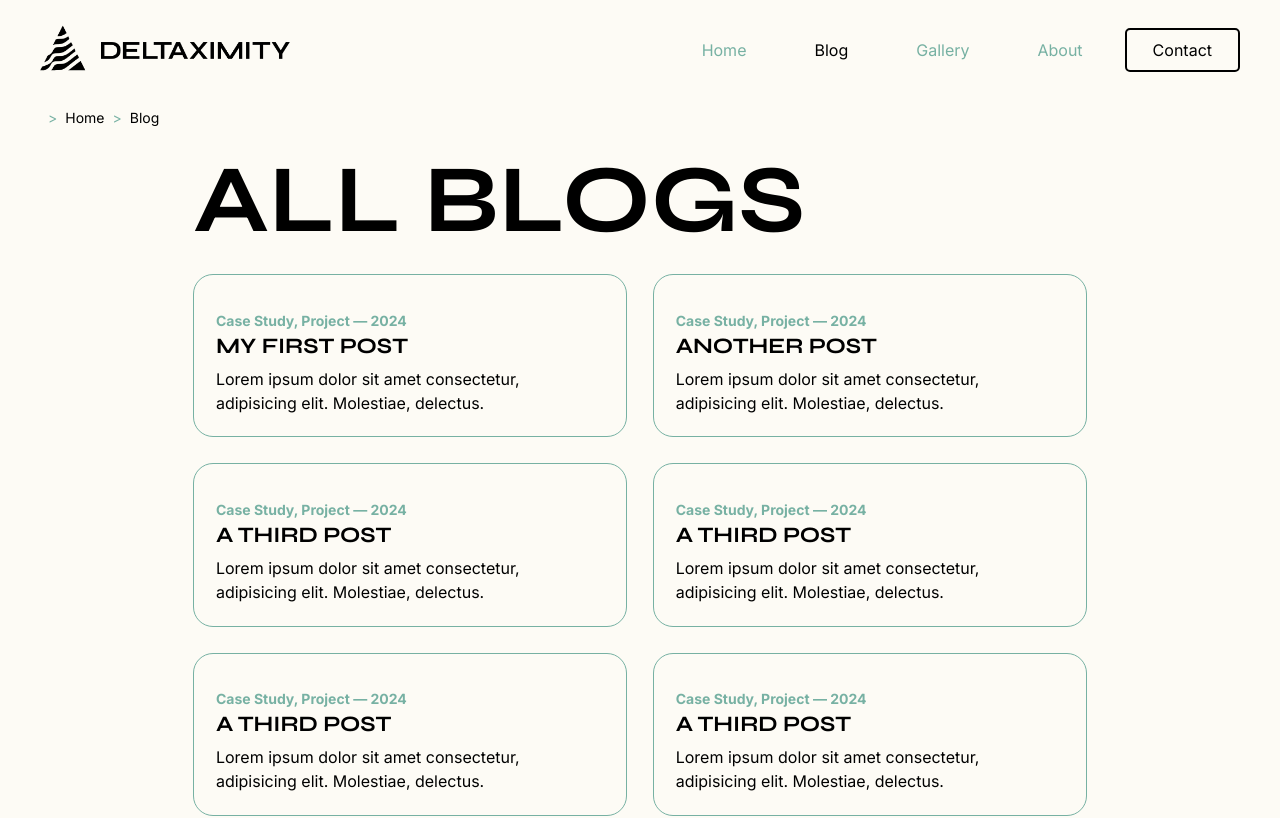
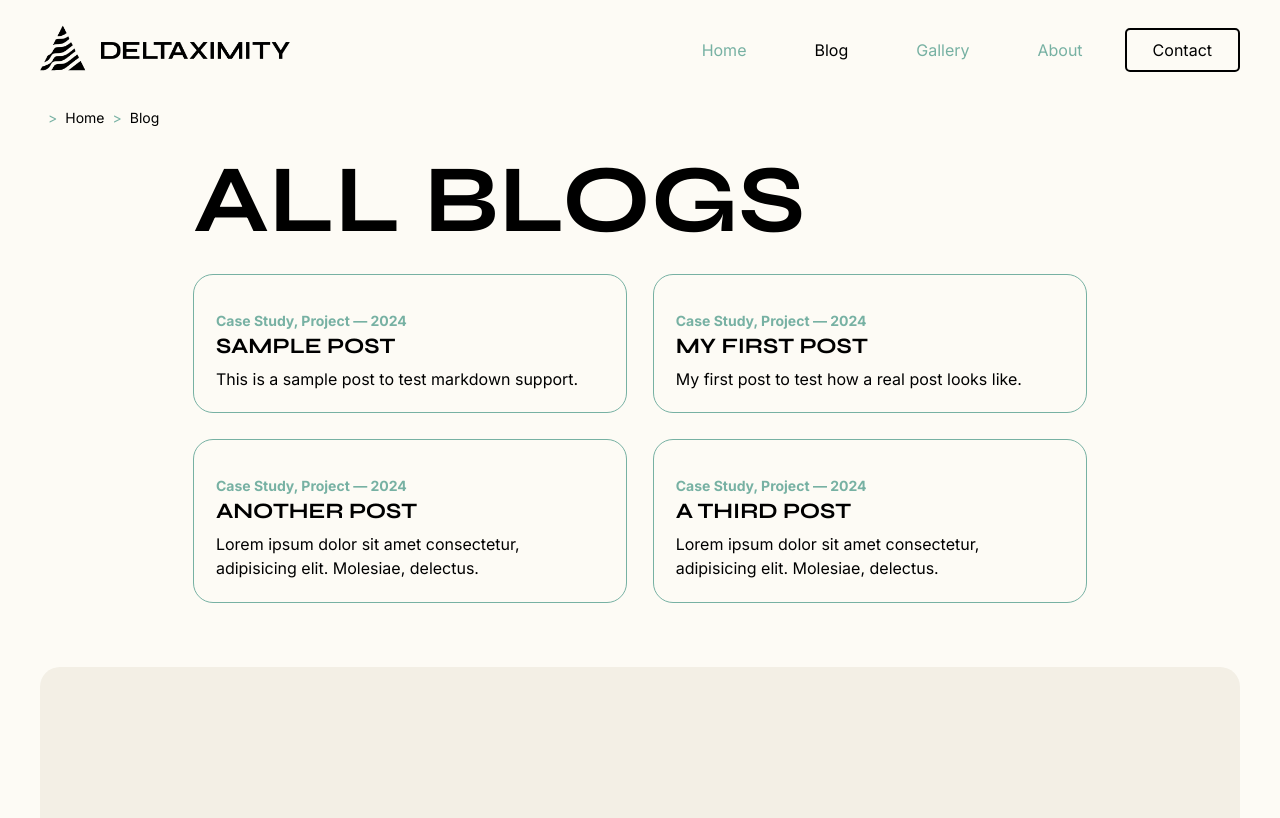
Before and after one commit to Deltaximity/portfolio-v4, a Next.js app in the folder portfolio-v4/: page /blog in a window 1280 px wide. Shown: the top 818 px of the page. Built offline with nearby package versions, Linux system fonts and the light colour scheme; grey boxes are pictures that could not be loaded.

Commit message:
improve blogData structure for md support

```diff
--- a/portfolio-v4/src/app/blog/page.tsx
+++ b/portfolio-v4/src/app/blog/page.tsx
@@ -1,18 +1,9 @@
 import Link from "next/link";
 import Image from "next/image";
 import { motion } from "framer-motion";
+import blogData from '@/data/blogData.json';
 
 export default function BlogPage() {
-    const blogPosts = [
-        { slug: 'my-first-post', title: 'My First Post'},
-        { slug: 'another-post', title: 'Another Post'},
-        { slug: 'post-3', title: 'A Third Post'},
-        { slug: 'post-4', title: 'A Third Post'},
-        { slug: 'post-5', title: 'A Third Post'},
-        { slug: 'post-6', title: 'A Third Post'},
-        { slug: 'post-7', title: 'A Third Post'}
-    ];
-
     const listVariants = {
         hidden: { opacity: 0 },
         visible: {
@@ -34,7 +25,7 @@ export default function BlogPage() {
             <section className="blogs-list">
                 <h1 className="h1">All Blogs</h1>
                 <ul className="cards">
-                    {blogPosts.map((post) => (
+                    {blogData.map((post) => (
                         <li key={post.slug} className="card">
                             <Link href={`/blog/${post.slug}`}>
                                 <div className="image-container">
@@ -49,7 +40,7 @@ export default function BlogPage() {
                                 <div className="content">
                                     <span className="meta fineprint">Case Study, Project — 2024</span>
                                     <h2 className="h3">{post.title}</h2>
-                                    <p>Lorem ipsum dolor sit amet consectetur, adipisicing elit. Molestiae, delectus.</p>
+                                    <p>{post.description}</p>
                                 </div>
                             </Link>
                         </li>
--- a/portfolio-v4/src/data/blogData.json
+++ b/portfolio-v4/src/data/blogData.json
@@ -1,13 +1,29 @@
 [
+    {
+        "slug": "sample-post",
+        "title": "Sample Post",
+        "description": "This is a sample post to test markdown support.",
+        "content": "# Heading 1\n## Heading 2\n### Heading 3\n**Bold text** and *italic text* with an [external link](https://example.com) and an [internal one](/)\n- List item 1\n- List item 2\n\n1. List item 1\n2. List item 2",
+        "tags": ["Case Study", "Project"]
+    },
     {
         "slug": "my-first-post",
         "title": "My First Post",
-        "content": "# Welcome to My Blog\nThis is my first post written in Markdown.",
+        "description": "My first post to test how a real post looks like.",
+        "content": "# Welcome to My Blog\nThis is my first post written in Markdown.\nLorem ipsum dolor sit amet consectetur adipisicing elit. Illo sapiente quibusdam nam quae vel est repudiandae eius tempora deserunt corrupti voluptatibus, animi enim nobis adipisci, fugiat, a vitae! Quis, omnis! Esse numquam eveniet iste itaque, quas sapiente dolore accusamus aliquam natus, consectetur dolor, officia saepe ducimus doloribus. Dolorem, natus ipsam?\n# This is a Second Heading\nLorem ipsum dolor sit amet consectetur adipisicing elit. Illo sapiente quibusdam nam quae vel est repudiandae eius tempora deserunt corrupti voluptatibus, animi enim nobis adipisci, fugiat, a vitae! Quis, omnis! Esse numquam eveniet iste itaque, quas sapiente dolore accusamus aliquam natus, consectetur dolor, officia saepe ducimus doloribus. Dolorem, natus ipsam?\nLorem ipsum dolor sit amet consectetur adipisicing elit. Illo sapiente quibusdam nam quae vel est repudiandae eius tempora deserunt corrupti voluptatibus, animi enim nobis adipisci, fugiat, a vitae! Quis, omnis! Esse numquam eveniet iste itaque, quas sapiente dolore accusamus aliquam natus, consectetur dolor, officia saepe ducimus doloribus. Dolorem, natus ipsam?",
         "tags": ["Case Study", "Project"]
     },
     {
         "slug": "another-post",
         "title": "Another Post",
+        "description": "Lorem ipsum dolor sit amet consectetur, adipisicing elit. Molesiae, delectus.",
+        "content": "## This is another post\nMarkdown content goes here.",
+        "tags": ["Case Study", "Project"]
+    },
+    {
+        "slug": "a-third-post",
+        "title": "A Third Post",
+        "description": "Lorem ipsum dolor sit amet consectetur, adipisicing elit. Molesiae, delectus.",
         "content": "## This is another post\nMarkdown content goes here.",
         "tags": ["Case Study", "Project"]
     }
```
